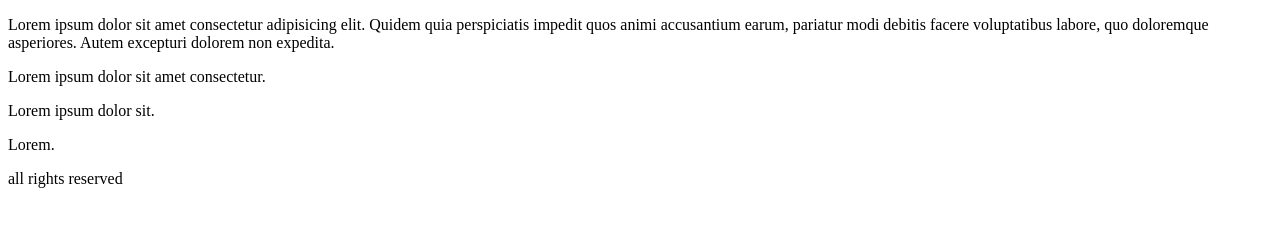
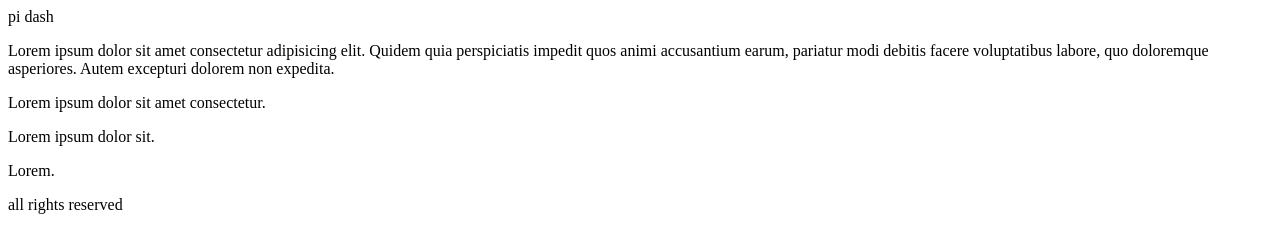
Before and after one commit to mlrueda17/is_424, a plain HTML site: page pi_dashboard/pi_html/index.html in a window 1280 px wide. Drawn offline with Linux system fonts and the light colour scheme.

Commit message:
change 5

```diff
--- a/pi_dashboard/pi_html/index.html
+++ b/pi_dashboard/pi_html/index.html
@@ -6,6 +6,7 @@
     <title>Document</title>
 </head>
 <body>
+    <header>pi dash</header>
    <p>Lorem ipsum dolor sit amet consectetur adipisicing elit. Quidem quia perspiciatis impedit quos animi accusantium earum, pariatur modi debitis facere voluptatibus labore, quo doloremque asperiores. Autem excepturi dolorem non expedita.</p>
    <p>Lorem ipsum dolor sit amet consectetur.</p>
    <p>Lorem ipsum dolor sit.</p>
```
